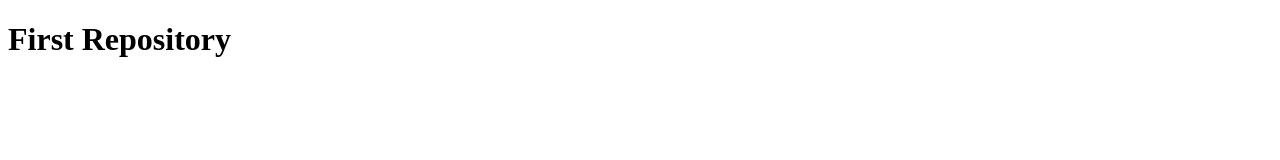
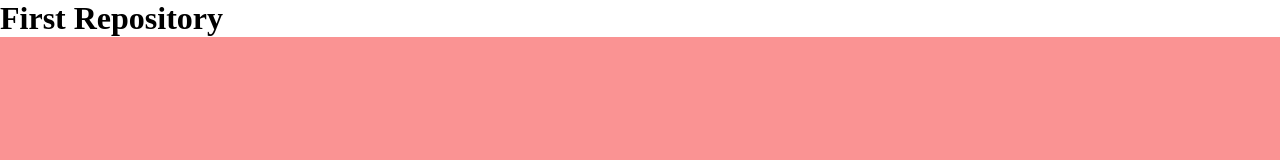
Before and after one commit to erblin101/first-repo, a plain HTML site: page index.html in a window 1280 px wide. Drawn offline with Linux system fonts and the light colour scheme.

Commit message:
Updated index.html
first

```diff
--- a/index.html
+++ b/index.html
@@ -9,5 +9,8 @@
 </head>
 <body>
   <h1>First Repository</h1>
+  <div class="main">
+
+  </div>
 </body>
 </html>
--- a/styles.css
+++ b/styles.css
@@ -0,0 +1,8 @@
+*{
+  margin: 0;
+  padding: 0;
+}
+.main{
+  height: 100vh;
+  background: #fa9393;
+}
```
